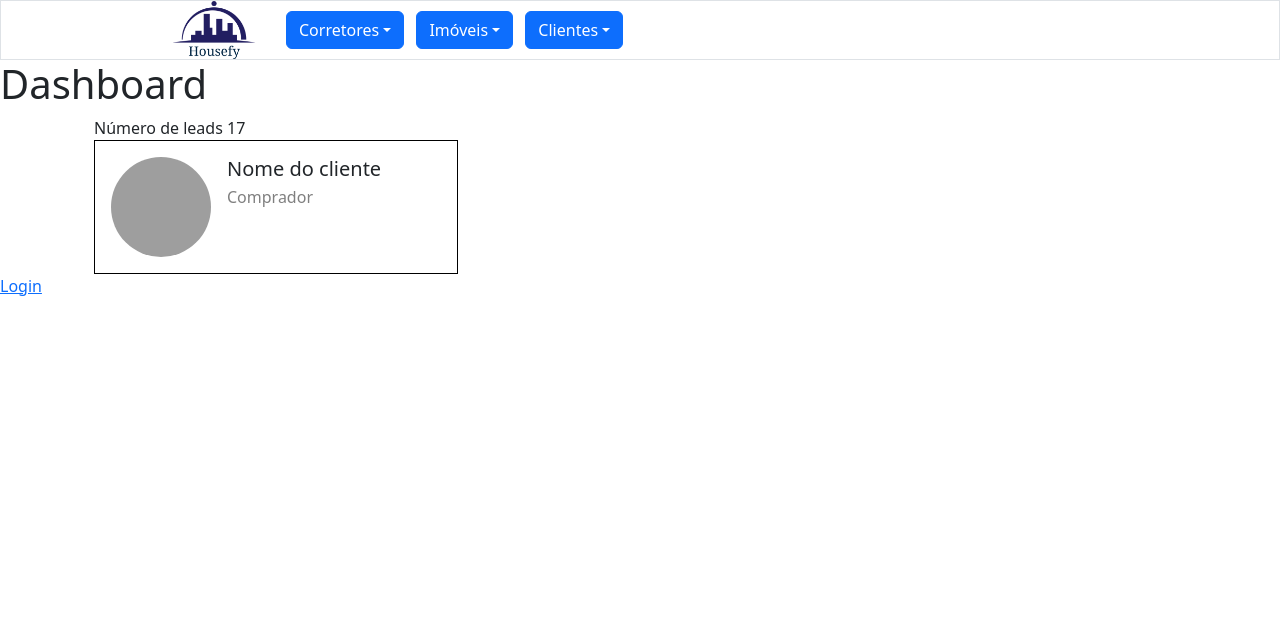
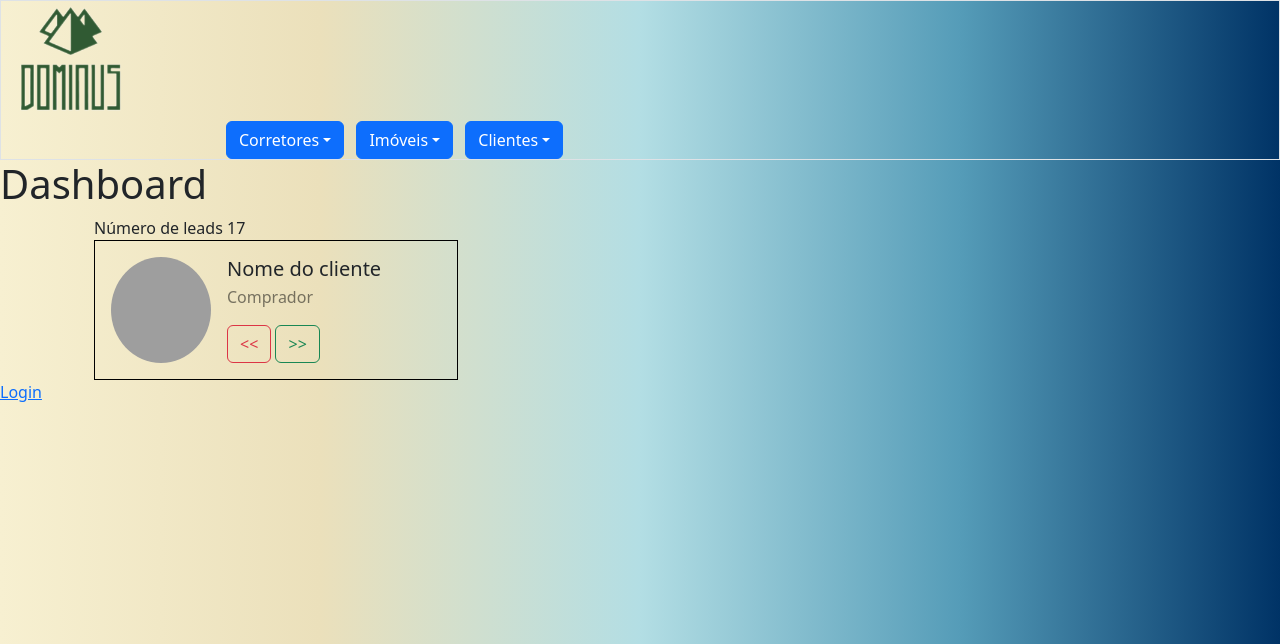
Before and after one commit to lucasyares/sistema_imoveis_senai-2022_2, a Django app: page / in a window 1280 px wide. Shown: the top 644 px of the page. Run offline with Django 5.2, Linux system fonts and the light colour scheme; some libraries are stand-ins or nearby versions; grey boxes are pictures that could not be loaded.

Commit message:
Iniciando estilizações das páginas

```diff
--- a/app_cad_users/templates/bases/base_admin.html
+++ b/app_cad_users/templates/bases/base_admin.html
@@ -14,7 +14,7 @@
 <body>
     <header class="container-fluid">
         <nav class="border row align-items-center justify-content-center">
-            <img class="nav__logo col-2 img-fluid" src="{% static 'imgs/logo_temp.jpg' %}" alt="Logo">
+            <a href="/"><img class="nav__logo col-2 img-fluid" src="{% static 'imgs/logo1.png' %}" alt="Logo"></a>
             <menu class="col-8 list-inline m-0">
                 <li class="list-inline-item">
 
--- /dev/null
+++ b/app_cad_users/templates/components/dashboard_section_cliente.html
@@ -0,0 +1,24 @@
+<section class="container-md">
+    <header class="container-fluid">
+        <span>Número de leads</span>
+        <span>17</span>
+    </header>
+    <div class="container-fluid">
+        <article class="d-flex border border-black col-4 p-3 gap-3">
+            <img class="rounded-circle" src="https://picsum.photos/100" alt="Foto cliente">
+            <div class="flex-grow-1">
+                <p class="h5 mb-1">Nome do cliente</p>
+                <p class="text-black-50">Comprador</p>
+
+                <div>
+                    <button class="btn btn-outline-danger">&lt;&lt;</button>
+                    <!-- <div></div>
+                    <div></div>
+                    <div></div>
+                    <div></div> -->
+                    <button class="btn btn-outline-success">&gt;&gt;</button>
+                </div>
+            </div>
+        </article>
+    </div>
+</section>
--- /dev/null
+++ b/app_cad_users/templates/components/dashboard_section_imovel.html
@@ -0,0 +1,3 @@
+<section>
+
+</section>
--- a/app_cad_users/templates/pages/admin/dashboard.html
+++ b/app_cad_users/templates/pages/admin/dashboard.html
@@ -1,22 +1,17 @@
-{% extends "bases/base_admin.html" %} {% block main %}
+{% extends "bases/base_admin.html" %} {% block head %}
+
+<style>
+    body {
+        /* background: linear-gradient(135deg, #003366 0%, #408080 50%, #778899 100%); */
+        /* background: linear-gradient(135deg, #228B22 0%, #9DC183 50%, #F5F5DC 100%); */
+        /* background: linear-gradient(135deg, #6A5ACD 0%, #C8A2C8 50%, #C0C0C0 100%); */
+        /* background: linear-gradient( 90deg, #364559 0%, #5687A6 25%, #BDBFBF 50%, #2F5932 75%, #224026 100%); */
+        background: linear-gradient( 90deg, #F7F0D1 0%, #EBE0BB 25%, #B3DEE4 50%, #559CB8 75%, #003366 100%);
+    }
+</style>
+
+{% endblock head %} {% block main %}
 
 <h1>Dashboard</h1>
 
-<section class="container-md">
-    <header class="container-fluid">
-        <span>Número de leads</span>
-        <span>17</span>
-    </header>
-    <div class="container-fluid">
-        <article class="d-flex border border-black col-4 p-3 gap-3">
-            <img class="rounded-circle" src="https://picsum.photos/100" alt="Foto cliente">
-            <div class="flex-grow-1">
-                <p class="h5 mb-1">Nome do cliente</p>
-                <p class="text-black-50">Comprador</p>
-
-            </div>
-        </article>
-    </div>
-</section>
-
-{% endblock main %}
+{% include "components/dashboard_section_cliente.html" %} {% include "components/dashboard_section_imovel.html" %} {% endblock main %}
```
Also changed, not shown: app_cad_users/templates/components/conteudo_lista_imovel.html (+7 -6 lines), media/imoveis_photos/Approaching_the_Facility_Kevin_Jick.jfif (added), media/imoveis_photos/Approaching_the_Facility_Kevin_Jick_BnGixUD.jfif (added), static/imgs/logo1.png (added).
